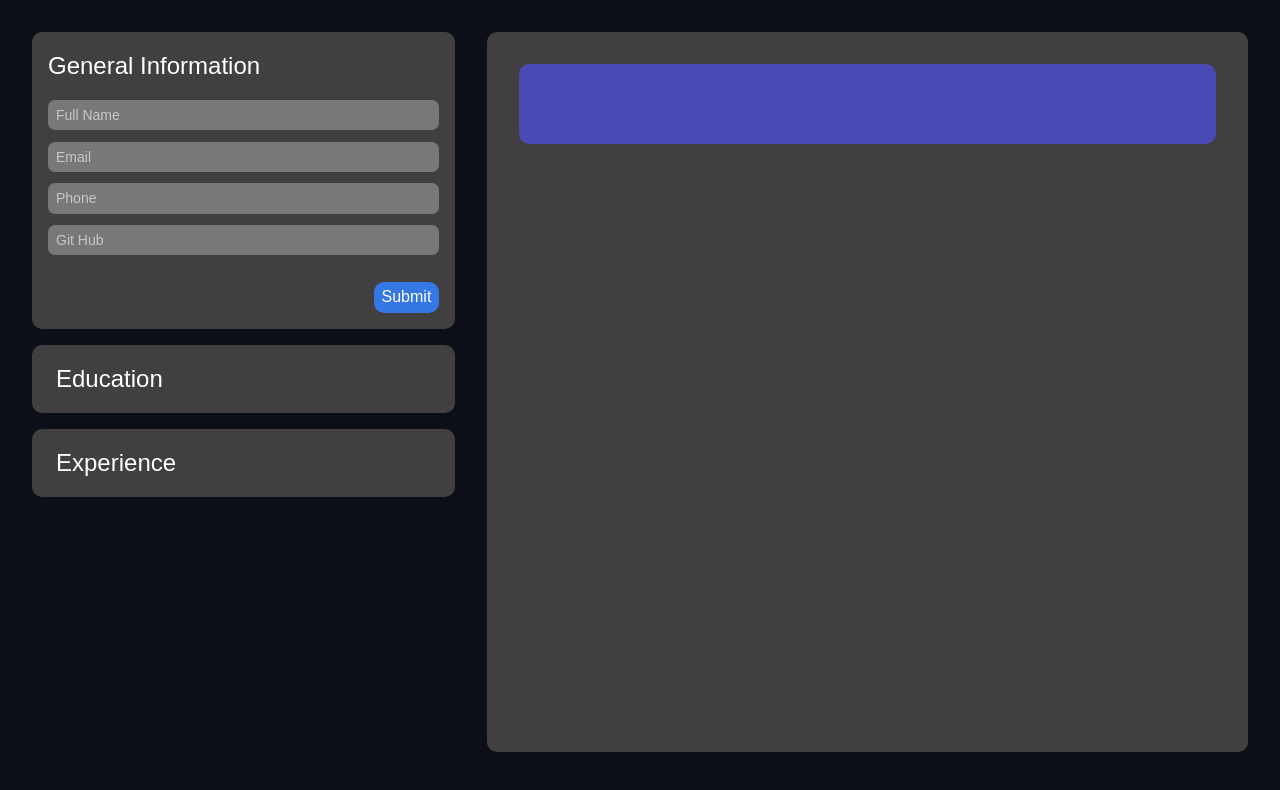
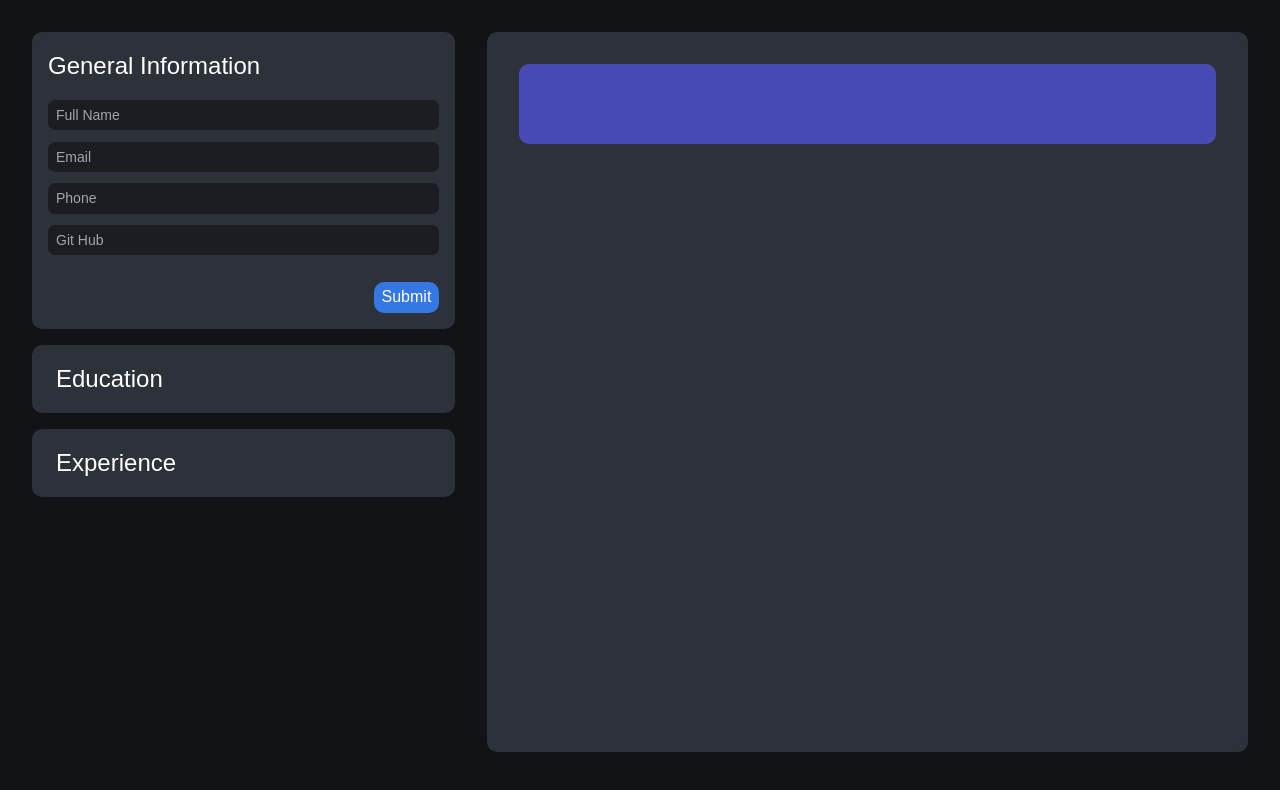
Before and after one commit to PDLIF/react-cv-application-TOP, a React (Vite) app: page / in a window 1280 px wide. Shown: the top 790 px of the page. Built offline with nearby package versions, Linux system fonts and the light colour scheme.

Commit message:
style: add few new colors and style input fielsd and sections

```diff
--- a/src/styles/CVPreview.css
+++ b/src/styles/CVPreview.css
@@ -1,7 +1,7 @@
 .cv-preview {
     flex-direction: column;
     --gap: 4rem;
-    background-color: rgb(65, 63, 63);
+    background-color: hsl( var(--clr-light) );
     padding: 2rem;
     min-height: 90vh;
     width: 100%;
--- a/src/styles/form-section.css
+++ b/src/styles/form-section.css
@@ -1,6 +1,6 @@
 .form-section {
     border-radius: 10px;
-    background-color: rgb(65, 63, 63);
+    background-color: hsl( var(--clr-light) );
     --gap: 0;
 }
 
@@ -23,7 +23,7 @@
 .form-section form input,
 .form-section form textarea {
     border-radius: 7px;
-    background-color: rgb(121, 119, 119);
+    background-color: hsl( var(--clr-lighter) );
     border: none;
     padding-inline: .5rem;
     padding-block: .2rem;
--- a/src/styles/main.css
+++ b/src/styles/main.css
@@ -4,8 +4,9 @@
 
 :root {
     /* colors */
-    --clr-dark: 230 35% 7%;
-    --clr-light: 231 77% 90%;
+    --clr-dark: 220, 15%, 8%;
+    --clr-light: 220, 12%, 20%;
+    --clr-lighter: 220, 12%, 12%;
     --clr-white: 0 0% 100%;
 
     /* fonts-sizes */
```
